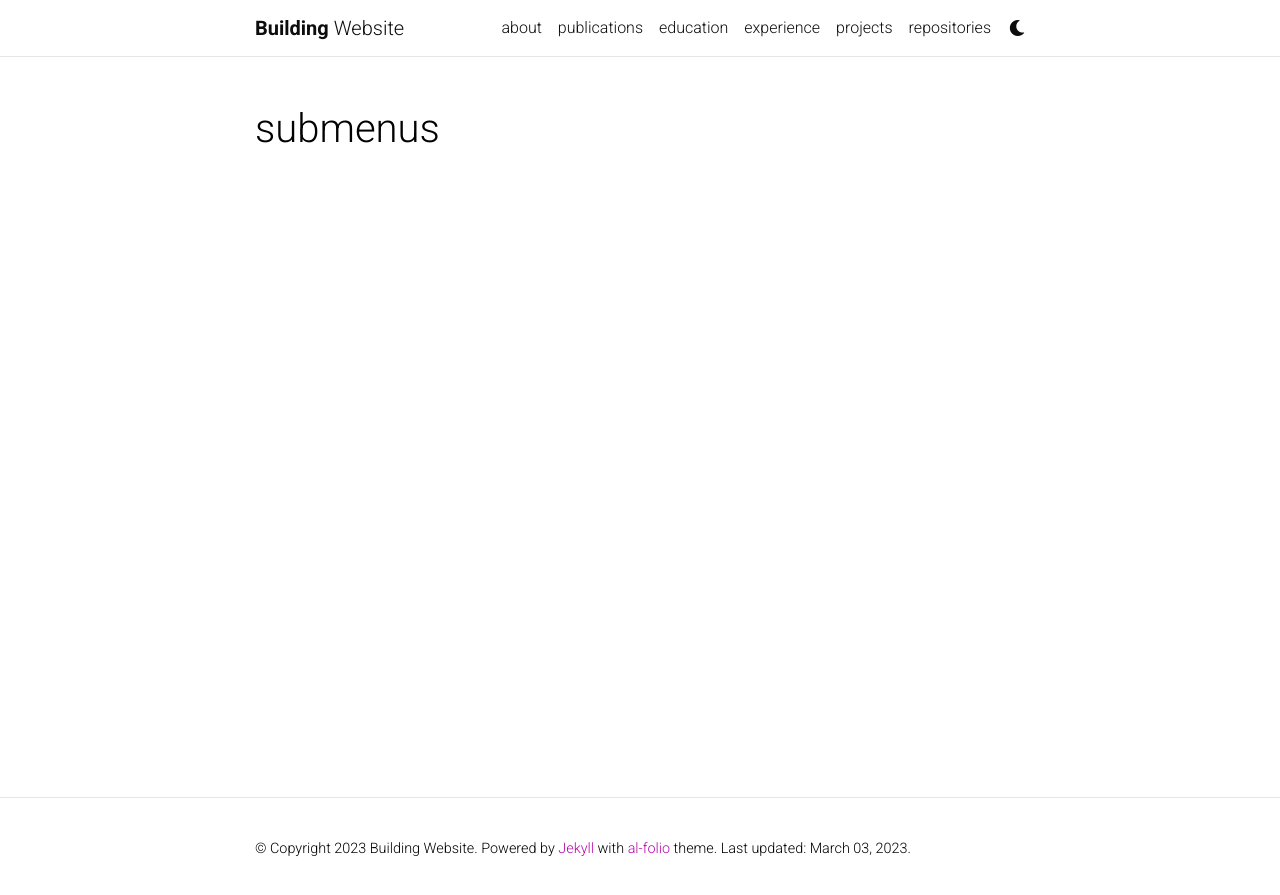
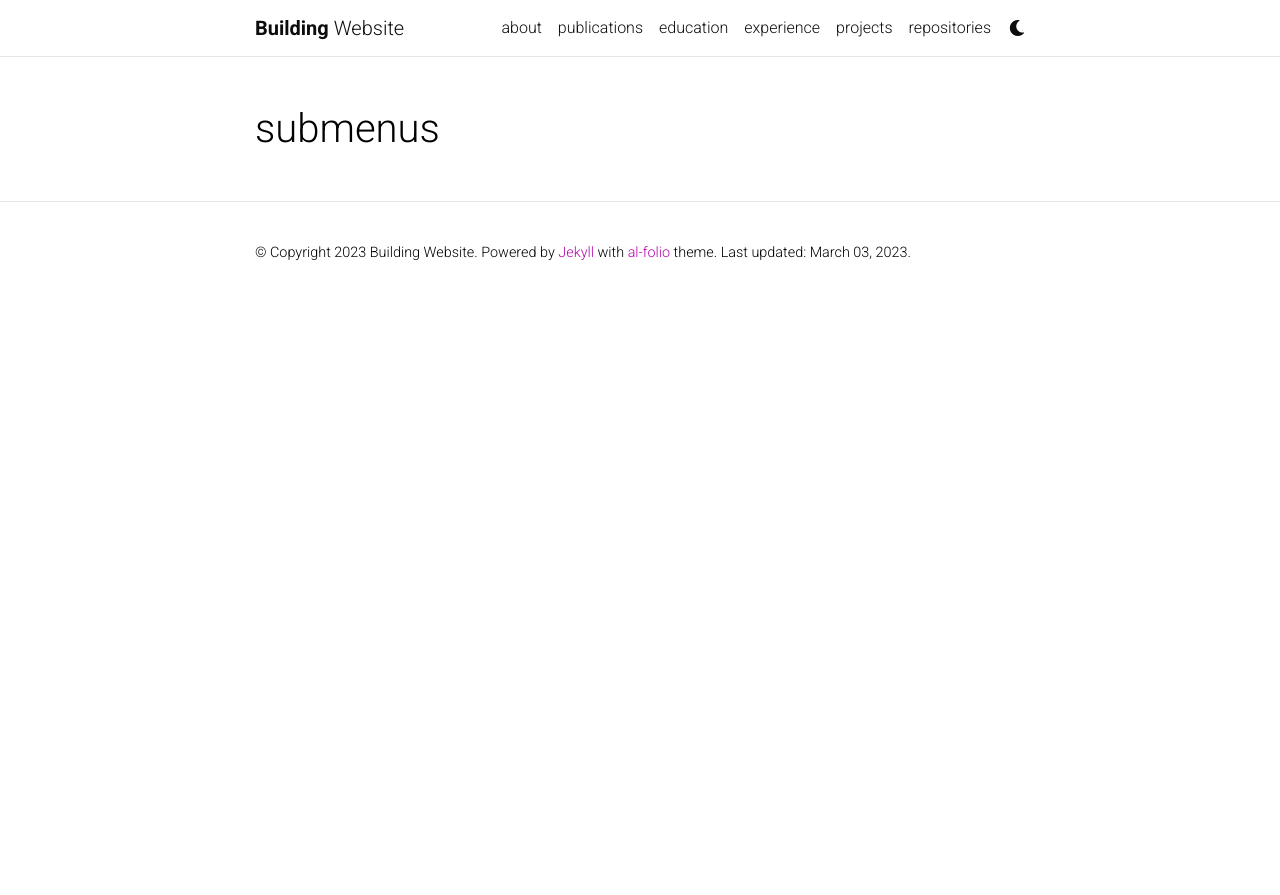
Before and after one commit to huzama/huzama.github.io, a Jekyll site: the page built from _pages/dropdown.md, in a window 1280 px wide. Shown: the top 895 px of the page. Built offline with Jekyll 4.4.1, drawn with Linux system fonts in a browser that asks for light colours; comment, search, counter and statistics services are not loaded; a style sheet for code colours, icons or effects is not loaded.

Commit message:
Revert "Fixed Footer"

```diff
--- a/_layouts/default.html
+++ b/_layouts/default.html
@@ -32,10 +32,5 @@
     {% include scripts/mathjax.html %}
     {% include scripts/analytics.html %}
     {% include scripts/progressBar.html %}
-    <!-- Fixed Footer-->
-    <style>
-      html, body {padding:0; margin:0; height:100%;}
-      footer{position: absolute; bottom: 0; left: 0; right: 0;}
-    </style>
   </body>
 </html>
```
